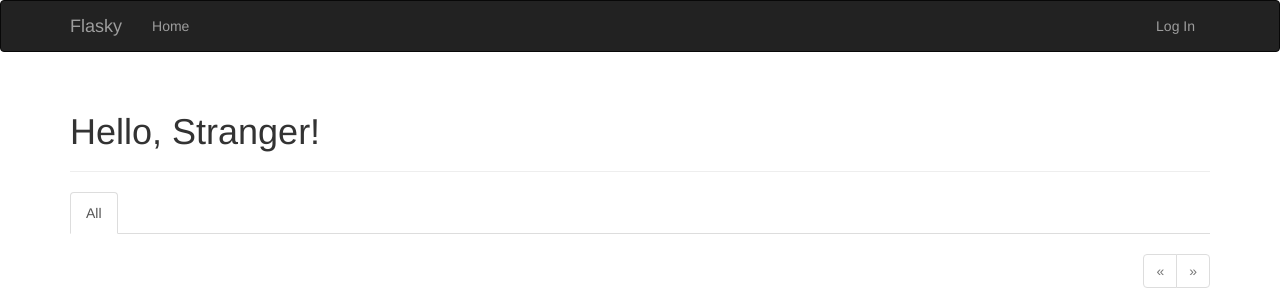
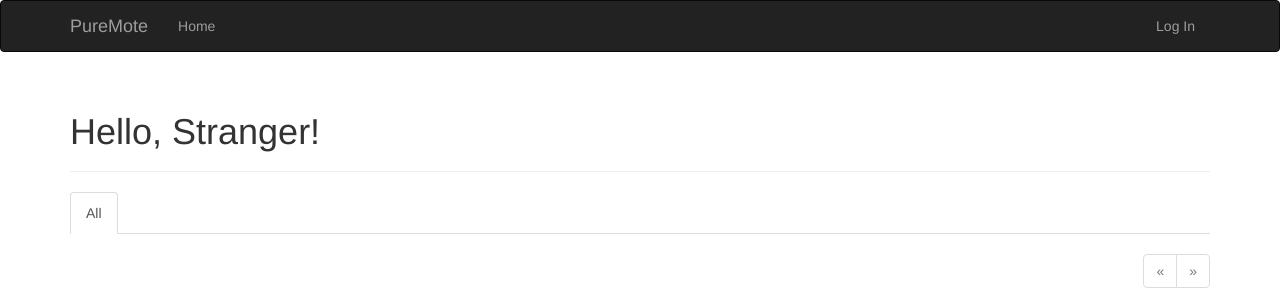
Before and after one commit to lanpinguo/PureBorderAgent, a Flask app: page / in a window 1280 px wide. Shown: the top 300 px of the page. Run offline with Flask 2, Linux system fonts and the light colour scheme; data that the repository does not hold is empty; some libraries are stand-ins or nearby versions.

Commit message:
use new logo

```diff
--- a/app/templates/base.html
+++ b/app/templates/base.html
@@ -1,6 +1,6 @@
 {% extends "bootstrap/base.html" %}
 
-{% block title %}Flasky{% endblock %}
+{% block title %}PureMote{% endblock %}
 
 {% block head %}
 {{ super() }}
@@ -19,7 +19,7 @@
                 <span class="icon-bar"></span>
                 <span class="icon-bar"></span>
             </button>
-            <a class="navbar-brand" href="{{ url_for('main.index') }}">Flasky</a>
+            <a class="navbar-brand" href="{{ url_for('main.index') }}">PureMote</a>
         </div>
         <div class="navbar-collapse collapse">
             <ul class="nav navbar-nav">
--- a/app/templates/index.html
+++ b/app/templates/index.html
@@ -2,7 +2,7 @@
 {% import "bootstrap/wtf.html" as wtf %}
 {% import "_macros.html" as macros %}
 
-{% block title %}Flasky{% endblock %}
+{% block title %}PureMote{% endblock %}
 
 {% block page_content %}
 <div class="page-header">
```
